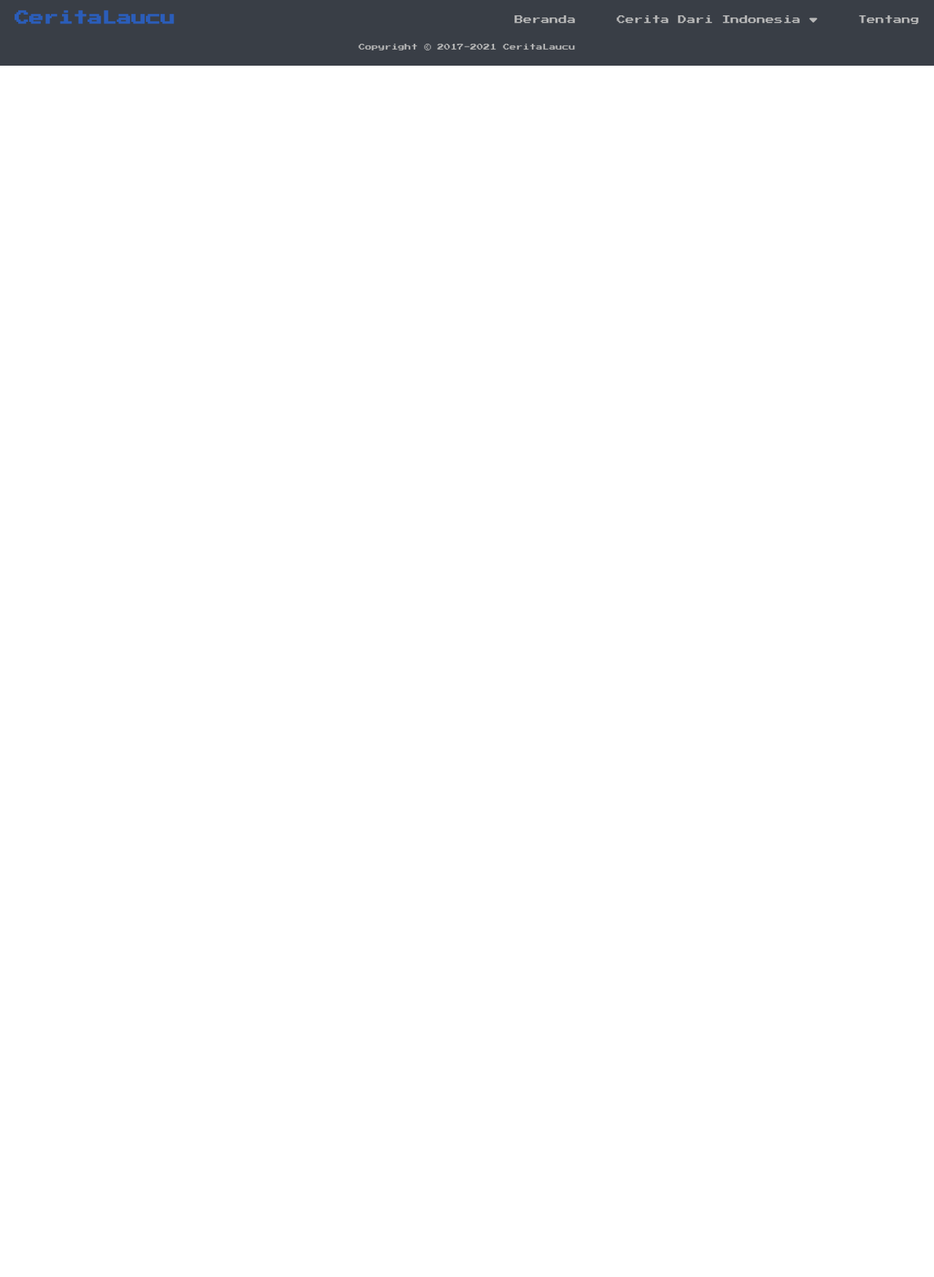
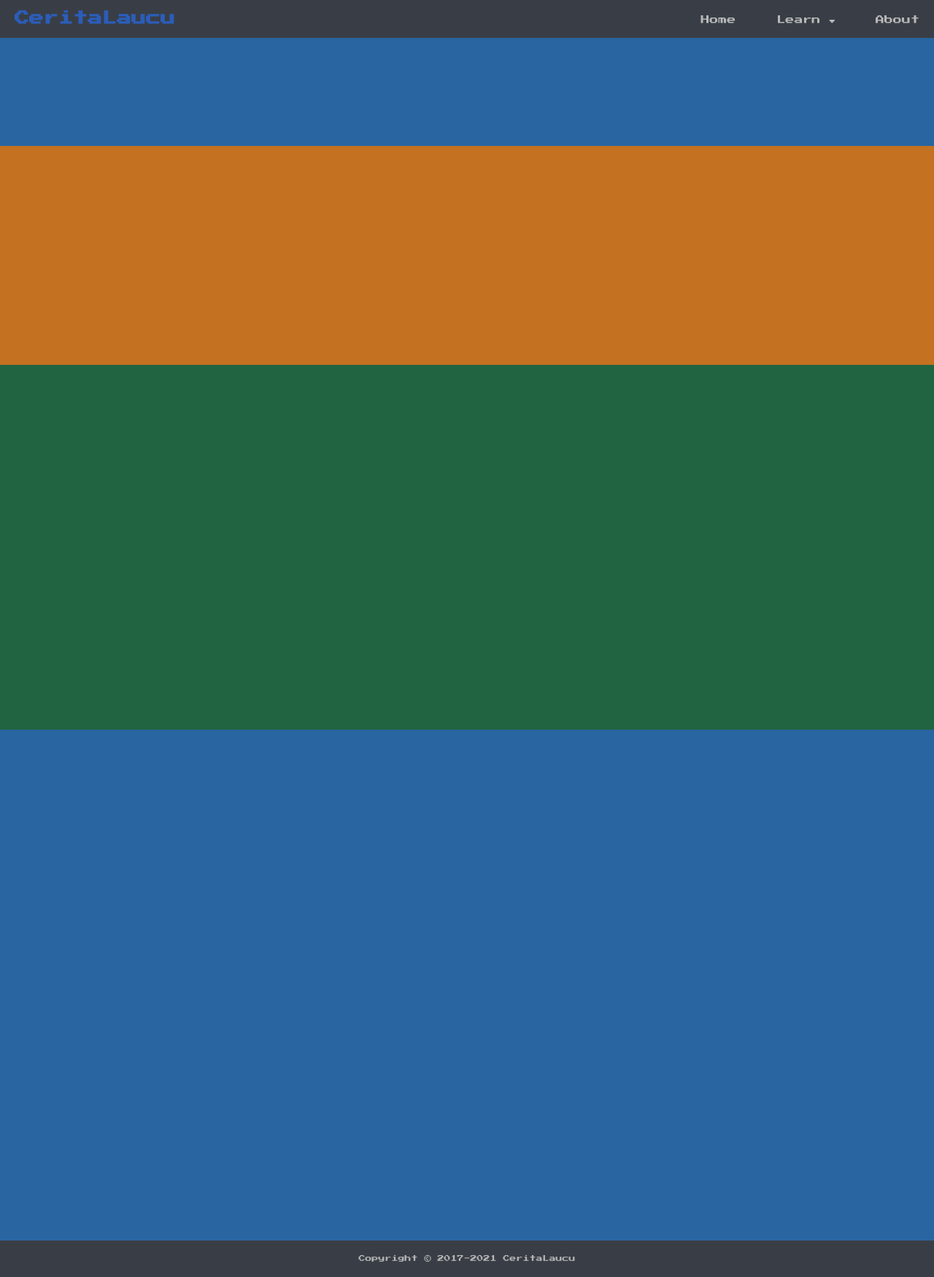
Before and after one commit to ceritalaucu/ceritalaucu.github.io, a PHP site: page / in a window 1280 px wide. Shown: the whole page at 73% size. Before the commit the page ends 90 px from the top, so only its background shows below. Run offline with PHP 8.4, Linux system fonts and the light colour scheme; some libraries are stand-ins or nearby versions; some web fonts are replaced.

Commit message:
changes edited files

```diff
--- a/index.css
+++ b/index.css
@@ -12,89 +12,97 @@
 	list-style:none;
 }
 
-#banner-header{
-	background-color:#6478a5;
-	padding:20px;
-}
-
-header {
-	font-family: "Press Start 2P", cursive;
-	background-color: #393e46;
+.header-nav{
+	font-family:"Press Start 2P",cursive;
+	background-color:#393e46;
 	width:100%;
 	position:fixed;
 	display:block;
 }
-label.logo{
+
+.header-logo{
 	font-weight:bold;
-	color:rgb(43, 93, 185);
+	color:rgb(43,93,185);
 	font-size:20px;
 	line-height:50px;
 	padding:0 20px;
 }
 
-.checkbtn{
+.menubtn{
 	display:none;
+	background:none;
 	text-align:center;
 	line-height:50px;
 	width:45px;
 	float:right;
-	transition:0.4s ease;
+	transition:.4s ease;
 }
-.checkbtn span{
+
+.menubtn span{
 	color:white;
 	font-size:20px;
 }
-.checkbtn.click span:before{
+
+.menubtn.click span:before{
 	content:"\f00d";
+}
+
+.header-nav span.rotate{
+	transform:rotate(-180deg);
 }
 
 .header-content{
 	float:right;
 }
 
-header .header-words{
+.header-nav .header-item{
 	display:inline-block;
 	line-height:50px;
 }
 
-header a{
-	color:rgb(184, 184, 184);
+.header-nav a{
+	color:rgb(184,184,184);
 	font-size:12px;
 	padding:0 20px;
 }
 
-header .header-content .kisah-show{
+.header-nav .header-content .learn-item{
 	display:none;
 	position:absolute;
-	background-color: rgb(24, 53, 97);
+	background-color:rgb(24,53,97);
 	box-shadow:0px 8px 16px 0px rgba(0,0,0,1);
 }
 
-header .header-content .idnstory-show.show{
+.header-nav .header-content .learn-item-show.show{
 	display:block;
 }
 
-header .header-content .kisah-show a{
+.header-nav .header-content .learn-item a{
 	font-size:10px;
-	color:rgb(184, 184, 184);
-	padding: 12px 16px;
+	padding:12px 16px;
 	display:block;
 	padding-top:0;
 	padding-bottom:0;
 }
-header .header-content .kisah-show div{
-	border-bottom:1px solid black;
-}
-header .header-content .kisah-show div:last-child{
-	border-bottom:unset;
+
+.banner-header{
+	padding-top:200px;
+	background-color:#2965a1;
 }
 
-header span{
-	font-size:17px;
+.whoami{
+	padding-top:300px;
+	background-color:#c57122;
 }
 
-header span.rotate{
-	transform:rotate(-180deg);
+.whatfeatures{
+	padding-top:500px;
+	background-color:#206441;
+}
+
+.ourcontent{
+	padding-top:700px;
+	background-color:#2965a1;
 }
 
 footer {
--- a/index.html
+++ b/index.html
@@ -16,29 +16,43 @@
     </head>
 
     <body>
-        <header id="header">
-          <div class="checkbtn"><span class="fas fa-bars"></span></div>
-          <label class="logo">CeritaLaucu</label>
+      <nav class="header-nav">
+        <label class="header-logo">CeritaLaucu</label>
+        <div class="menubtn">
+          <span class="fas fa-bars"></span>
+        </div>
         <div class="header-content">
-            <div class="header-words"><a href="index.html">Beranda</a></div>
-            <div class="header-words">
-              <a class="idnstory-btn">Cerita Dari Indonesia
+          <div class="header-item"><a href="404.html">Home</a></div>
+          <div class="learn-content header-item">
+            <a class="header-item learnbtn">Learn
               <span class="fas fa-caret-down first"></span>
             </a>
-              <div class="idnstory-show kisah-show">
-                <div><a href="404.html">Ikan Dan Seorang Pedagang</a></div>
-                <div><a href="404.html">Pelajar Dan Ilmu</a></div>
-                <div><a href="404.html">Belajar Silat Dari Xi Anzing</a></div>
-                <div><a href="404.html">Berlayar Ke Samudra Hindia</a></div>
-                <div><a href="404.html">Dimana Ada Uang Disitu Ada Yang Memiliki</a></div>
-                <div><a href="404.html">Jangan Sampai Jatuh...</a></div>
+            <div class="learn-item learn-item-show">
+              <div><a href="https://www.codecademy.com">Coding</a></div>
+              <div><a href="https://www.w3schools.com">Website</a></div>
+              <div><a href="https://www.freecodecamp.org/news/5-ways-to-build-real-time-apps-with-javascript-5f4d8fe259f7/">Realtime Data</a></div>
+              <div><a href="https://www.keybr.coml">Typing</a></div>
             </div>
           </div>
-            <div class="header-words"><a href="404.html">Tentang</a></div>
+          <div class="header-item"><a href="404.html">About</a></div>
         </div>
-        </header>
+      </nav>
 
-        <div id="banner-header"></div>
+      <div class="banner-header">
+
+      </div>
+
+      <div class="whoami">
+
+      </div>
+
+      <div class="whatfeatures">
+
+      </div>
+
+      <div class="ourcontent">
+
+      </div>
 
       <footer>
         <p>Copyright &copy; 2017-2021 CeritaLaucu</p>
--- a/index.js
+++ b/index.js
@@ -1,8 +1,8 @@
-$(".checkbtn").click(function(){
+$(".menubtn").click(function(){
     $(this).toggleClass("click");
     $(".header-content").toggleClass("click");
 });
-$(".idnstory-btn").click(function(){
-    $("header .idnstory-show").toggleClass("show");
-    $("header .first").toggleClass("rotate");
+$(".learnbtn").click(function(){
+    $(".header-nav .learn-item-show").toggleClass("show");
+    $(".header-nav .first").toggleClass("rotate");
 });
```
Also changed, not shown: other parts of index.css (+12 -24 lines). Lines whose indentation alone changed are shown as unchanged.
